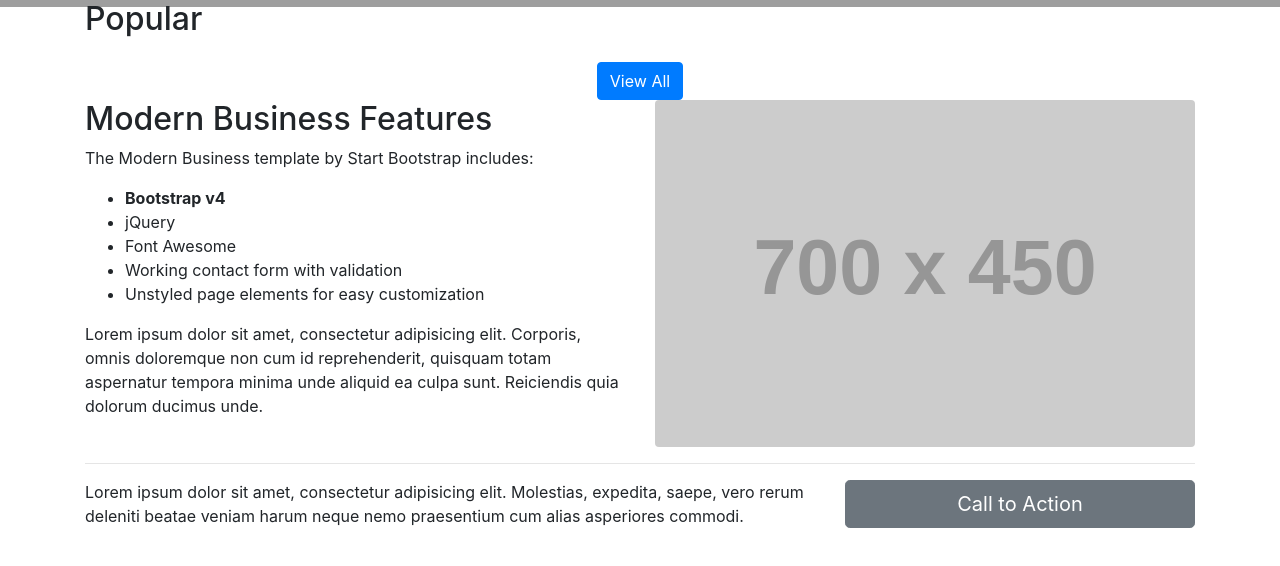
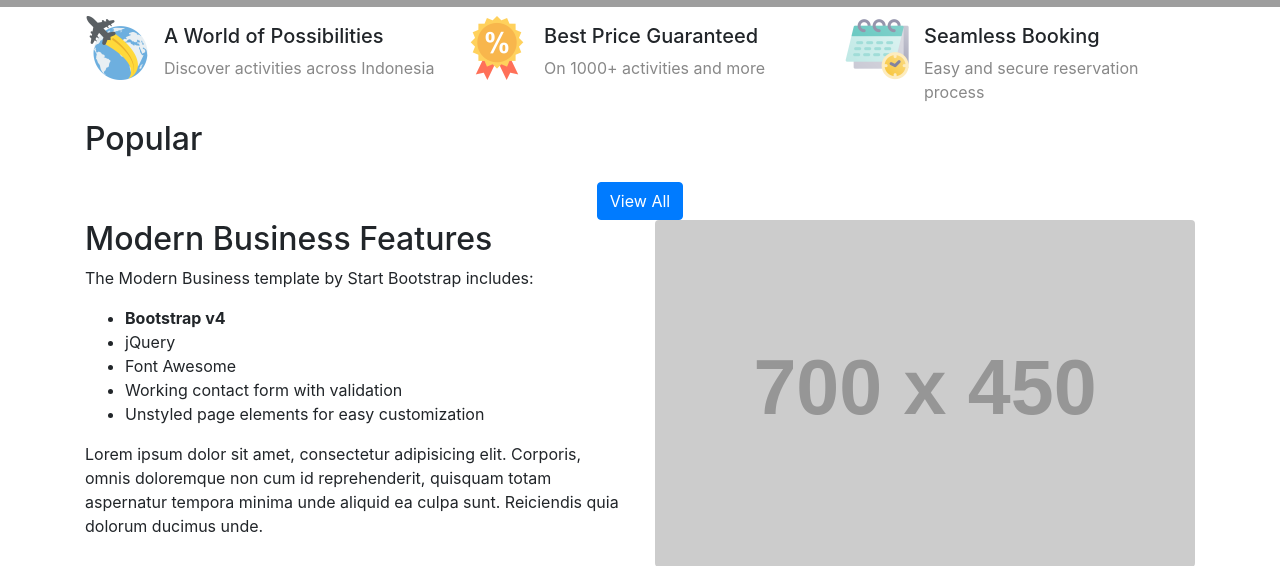
Before and after one commit to dhita-irma/travel-booking, a Django app: page / in a window 1280 px wide. Shown: the part 793-1359 px from the top of the page. Run offline with Django 3.2, Linux system fonts and the light colour scheme; grey boxes labelled with a size stand in for pictures from a placeholder-image service; data that the repository does not hold is empty; some libraries are stand-ins or nearby versions; some web fonts are replaced; grey boxes are pictures that could not be loaded.

Commit message:
Add website advantages icons under the header

```diff
--- a/booking/static/booking/styles.css
+++ b/booking/static/booking/styles.css
@@ -212,6 +212,21 @@ body {
 /* FOOTER  */
 footer {
   margin-top: auto;
+}
+
+
+/* FEATURES */
+.feature {
+  display: flex;
+}
+
+.feature .icon {
+  width: 64px;
+  height: 64px;
+}
+
+.feature .desc p {
+  color: #888;
 }
 
 /*
--- a/booking/templates/booking/index.html
+++ b/booking/templates/booking/index.html
@@ -1,4 +1,5 @@
 {% extends 'booking/layout.html' %}
+{% load static %}
 
 {% block header %}
     {% include 'booking/header.html' %}
@@ -30,6 +31,31 @@
 
 {% block body %}
 <div class="container">
+
+    <!-- Advantages -->
+    <div class="row mt-3">
+        <div class="feature col-lg-4">
+            <img class="icon" src="{% static 'booking/img/globe.png' %}" alt="globe">
+            <div class="desc mt-2">
+                <h5>A World of Possibilities</h5>
+                <p>Discover activities across Indonesia</p>
+            </div>
+        </div>
+        <div class="feature col-lg-4">
+            <img class="icon" src="{% static 'booking/img/badge.png' %}" alt="globe">
+            <div class="desc mt-2">
+                <h5>Best Price Guaranteed</h5>
+                <p>On 1000+ activities and more</p>
+            </div>
+        </div>
+        <div class="feature col-lg-4">
+            <img class="icon" src="{% static 'booking/img/calendar.png' %}" alt="globe">
+            <div class="desc mt-2">
+                <h5>Seamless Booking</h5>
+                <p>Easy and secure reservation process</p>
+            </div>
+        </div>
+    </div>
 
     <!-- Popular Listings -->
     <div class="row">
```
Also changed, not shown: booking/static/booking/img/badge.png (added), booking/static/booking/img/calendar.png (added), booking/static/booking/img/globe.png (added).
